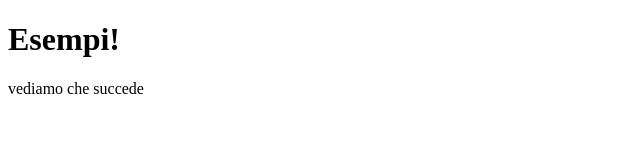
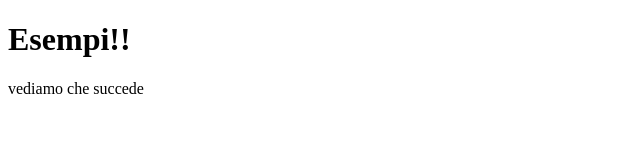
Before and after one commit to dbuscioni/testjs, a plain HTML site: page index.html in a window 1280 px wide. Shown: the full height of the page, 0-640 px from the left. Drawn offline with Linux system fonts and the light colour scheme.

Commit message:
modifica 2

```diff
--- a/index.html
+++ b/index.html
@@ -7,7 +7,7 @@
     <script src="script.js"></script>
 </head>
 <body>
-    <h1>Esempi!</h1>
+    <h1>Esempi!!</h1>
     <p>vediamo che succede</p>
 
 
```
